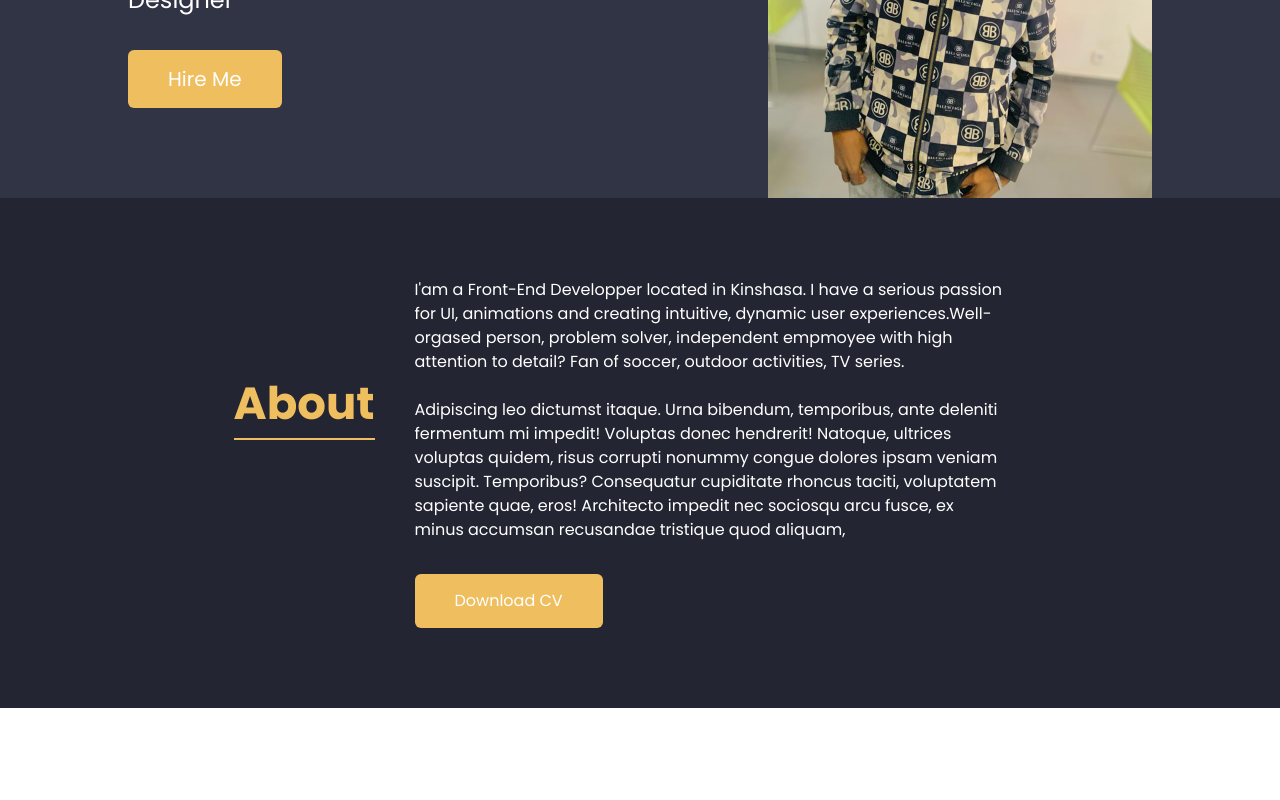
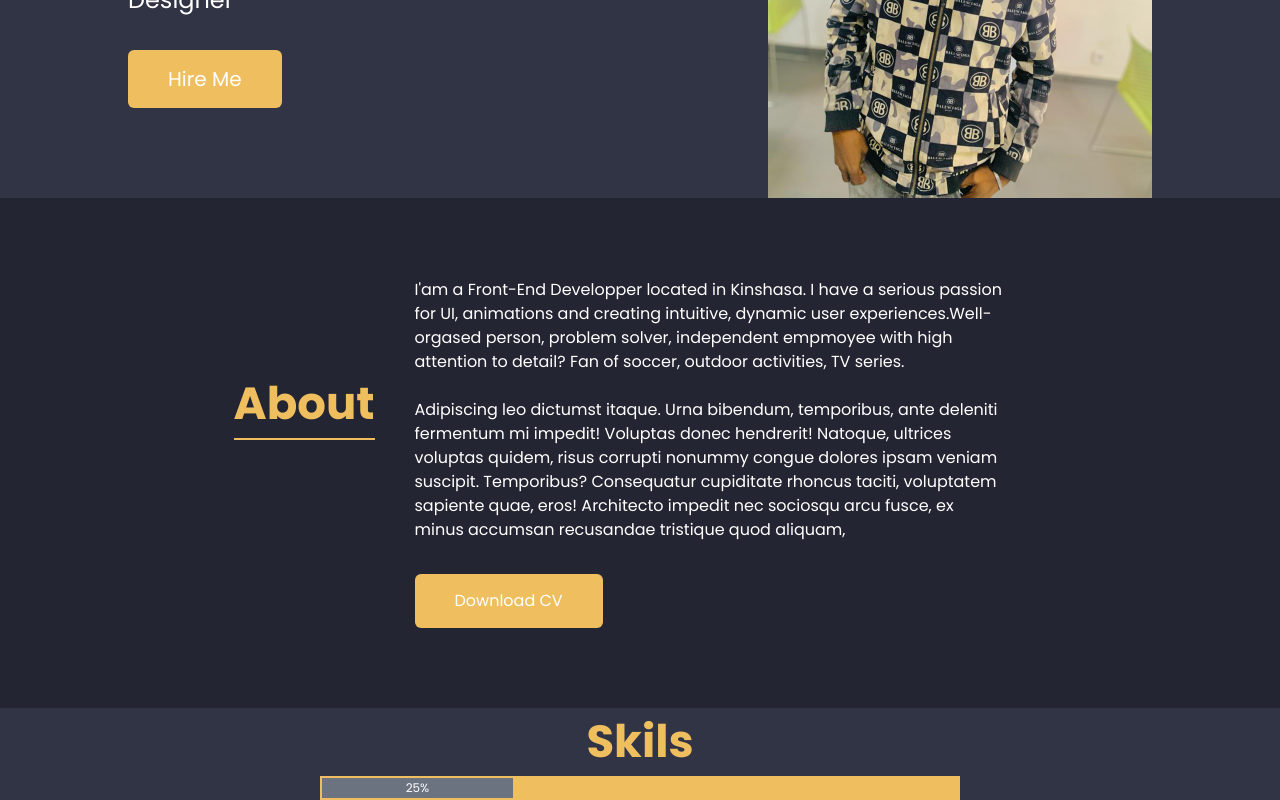
Before and after one commit to michael-lunzitisa/portfolio, a React (Vite) app: page / in a window 1280 px wide. Shown: the part 394-1194 px from the top of the page. Before the commit the page ends 1102 px from the top, so only its background shows below. Built offline with nearby package versions, Linux system fonts and the light colour scheme; a web font is replaced by a local one.

Commit message:
progress bar

```diff
--- a/src/App.jsx
+++ b/src/App.jsx
@@ -1,11 +1,13 @@
 import NavBar from "./components/NavBar";
 import About from "./components/About";
+import Skils from "./components/Skils";
 
 const App = () => {
   return (
     <div className="h-[100vh] bg-[#313444] w-full">
       <NavBar />
       <About />
+      <Skils />
     </div>
   );
 };
--- a/src/components/Skils.jsx
+++ b/src/components/Skils.jsx
@@ -1,5 +1,18 @@
 const Skils = () => {
-  return <div></div>;
+  return (
+    <section className="bg-secondaryColor">
+      <h2 className="text-titleColor text-center text-[45px] font-bold">
+        Skils
+      </h2>
+      <div className="flex justify-center  ">
+        <div className="w-[50%]   bg-titleColor p-0.5 text-center text-white text-xs font-medium">
+          <div className="w-[30%] bg-gray-500 p-0.5 text-center text-white text-xs font-medium">
+            25%
+          </div>
+        </div>
+      </div>
+    </section>
+  );
 };
 
 export default Skils;
```
